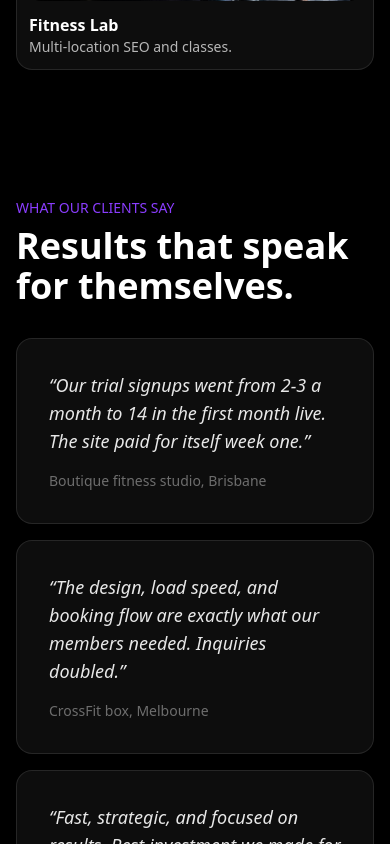
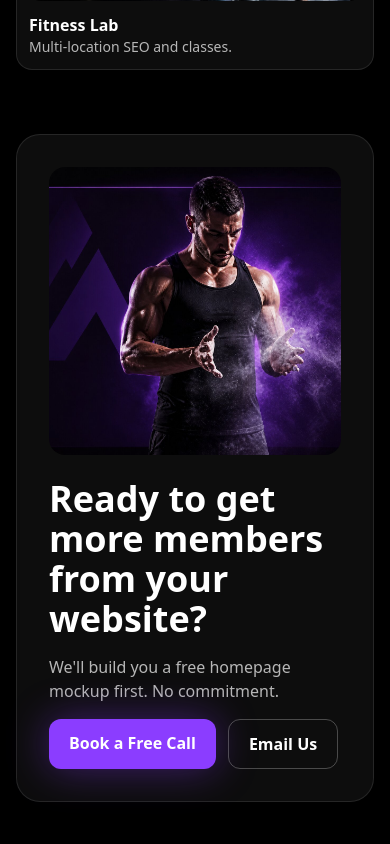
Before and after one commit to ridgelinestudio/ridgeline, a Next.js app: page / in a window 390 px wide. Shown: the part 5760-6604 px from the top of the page. Built offline with nearby package versions, Linux system fonts and the light colour scheme.

Commit message:
Remove homepage testimonials section

```diff
--- a/app/page.tsx
+++ b/app/page.tsx
@@ -5,7 +5,7 @@ import { useRef } from 'react';
 import Link from 'next/link';
 import Image from 'next/image';
 import { Btn, Section } from '@/components/ui';
-import { portfolio, services, testimonials, imageVars } from '@/lib/data';
+import { portfolio, services, imageVars } from '@/lib/data';
 
 export default function Home() {
   const servicesRef = useRef(null);
@@ -129,17 +129,6 @@ export default function Home() {
         </div>
       </Section>
 
-      <Section kicker='WHAT OUR CLIENTS SAY' title='Results that speak for themselves.'>
-        <div className='grid md:grid-cols-3 gap-4'>
-          {testimonials.map((t, i) => (
-            <div key={i} className='glass rounded-2xl p-8'>
-              <p className='italic text-white/90 text-lg'>“{t.quote}”</p>
-              <p className='text-white/40 text-sm mt-4'>{t.industry}</p>
-            </div>
-          ))}
-        </div>
-      </Section>
-
       <section className='containerx'>
         <div className='glass rounded-3xl p-8 md:p-12 grid md:grid-cols-2 gap-6 items-center'>
           <Image src={`/${imageVars.ctaAthleteImage}.jpg`} alt='cta' width={800} height={600} className='w-full h-72 object-cover rounded-2xl' />
```
